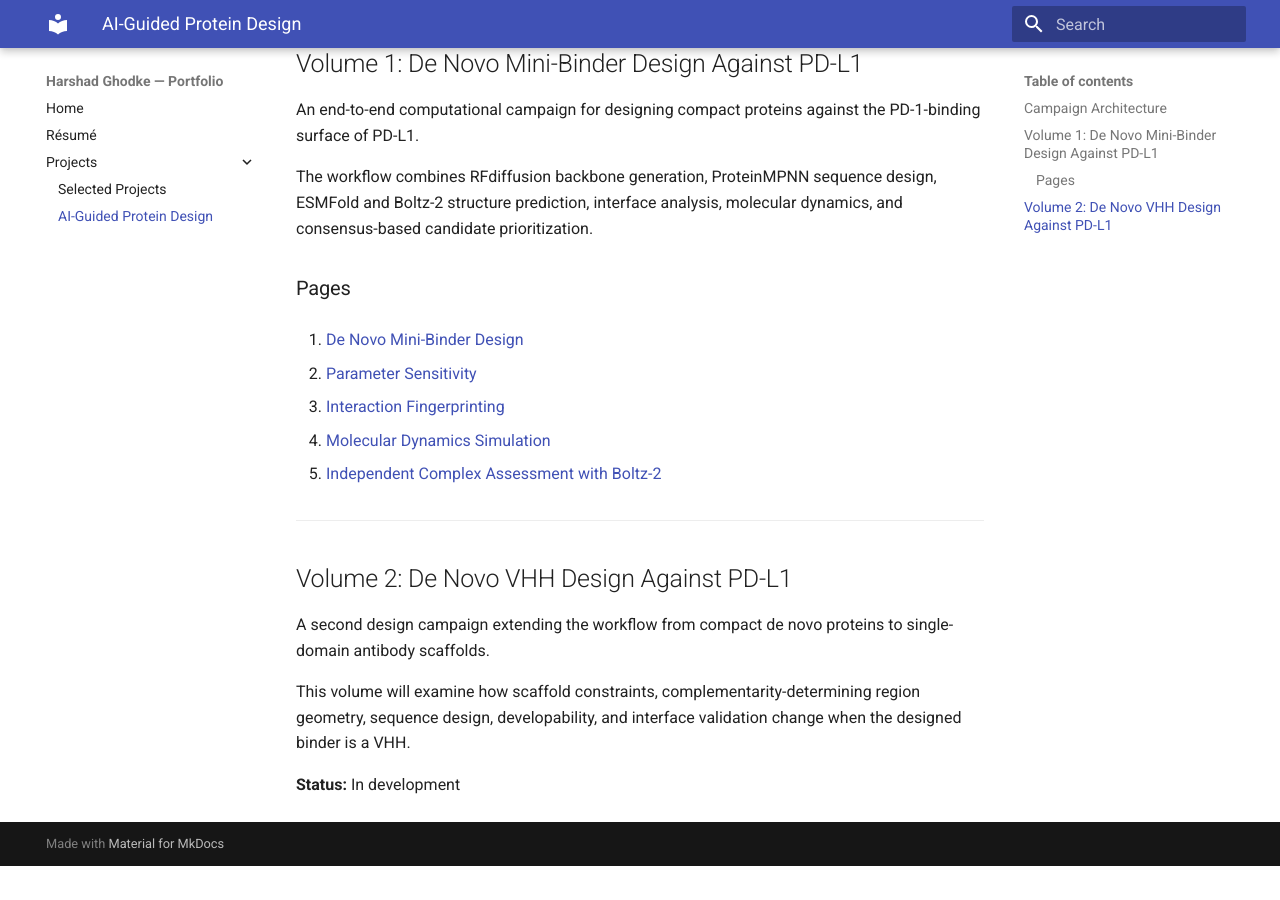
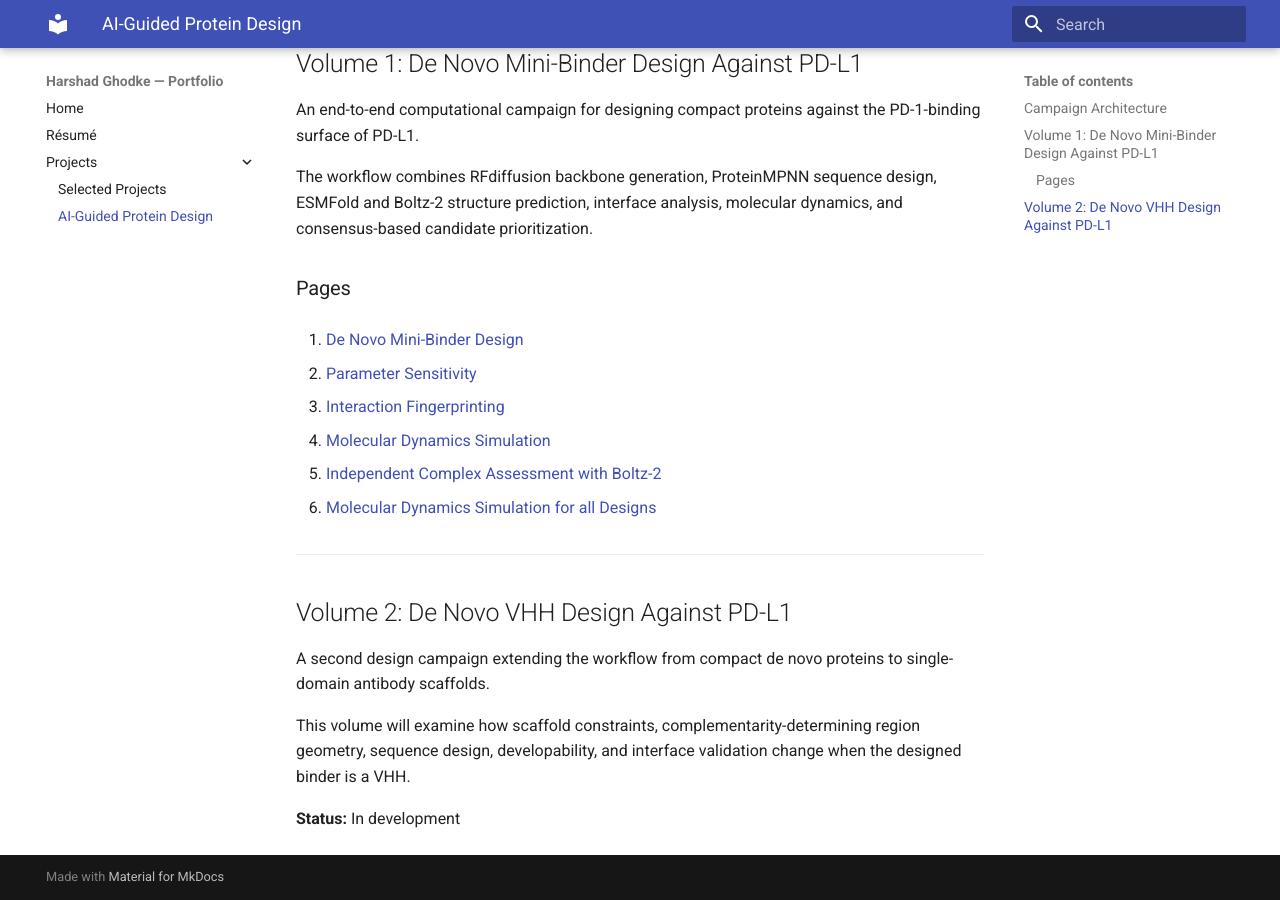
Before and after one commit to hghodkephd/hg-portfolio, an MkDocs documentation site: the page built from docs/ai-guided-protein-design.md, in a window 1280 px wide and 900 px high, scrolled down 652 px. Built offline with MkDocs 1.6.1 and Material for MkDocs 9.7.7, drawn with Linux system fonts in a browser that asks for light colours; before the commit the page ends 1518 px from its top, so only the background shows below that.

Commit message:
Update ai-guided-protein-design.md
Add Page6

```diff
--- a/docs/ai-guided-protein-design.md
+++ b/docs/ai-guided-protein-design.md
@@ -34,6 +34,8 @@ The workflow combines RFdiffusion backbone generation, ProteinMPNN sequence desi
 
 5. [Independent Complex Assessment with Boltz-2](/hg-portfolio/projects/pdl1-mini-binder/Page5_Boltz/)
 
+6. [Molecular Dynamics Simulation for all Designs](/hg-portfolio/projects/pdl1-mini-binder/Page6_MDfullset/)
+
 ---
 
 ## Volume 2: De Novo VHH Design Against PD-L1
```
